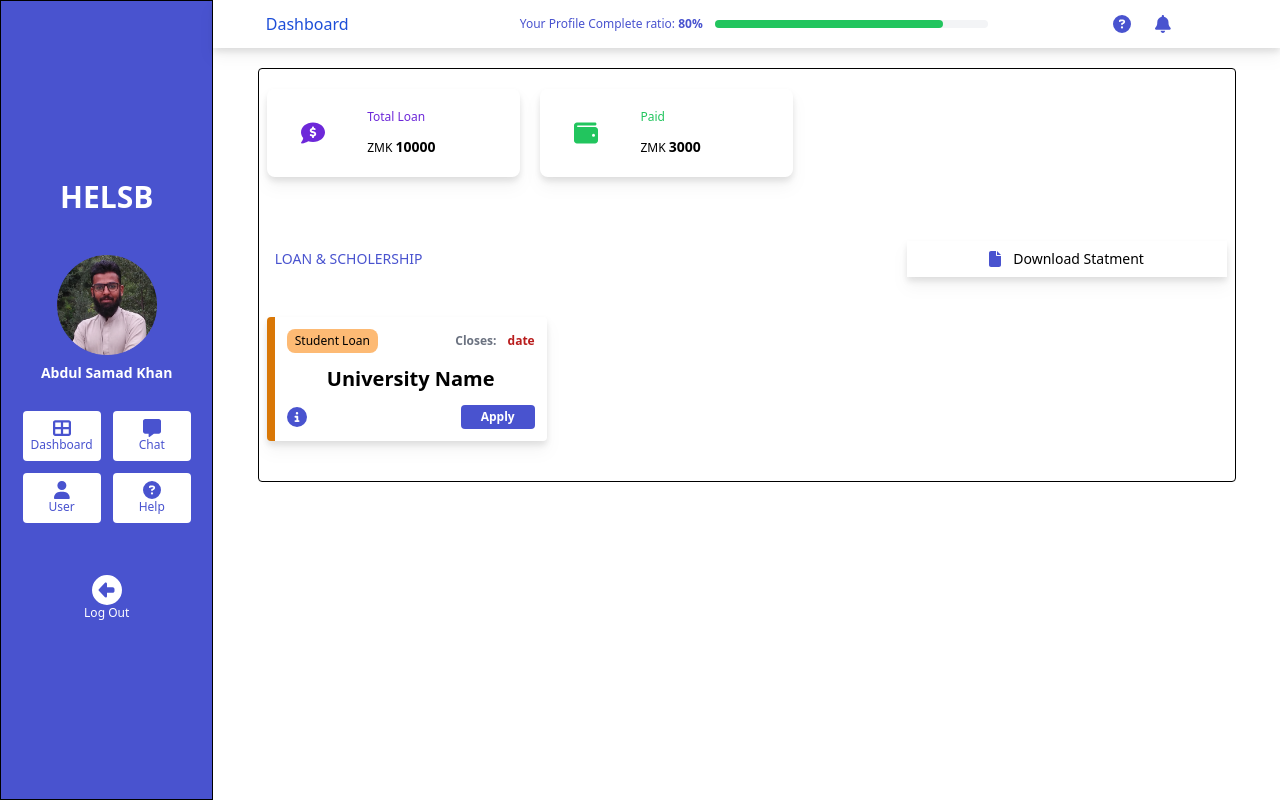
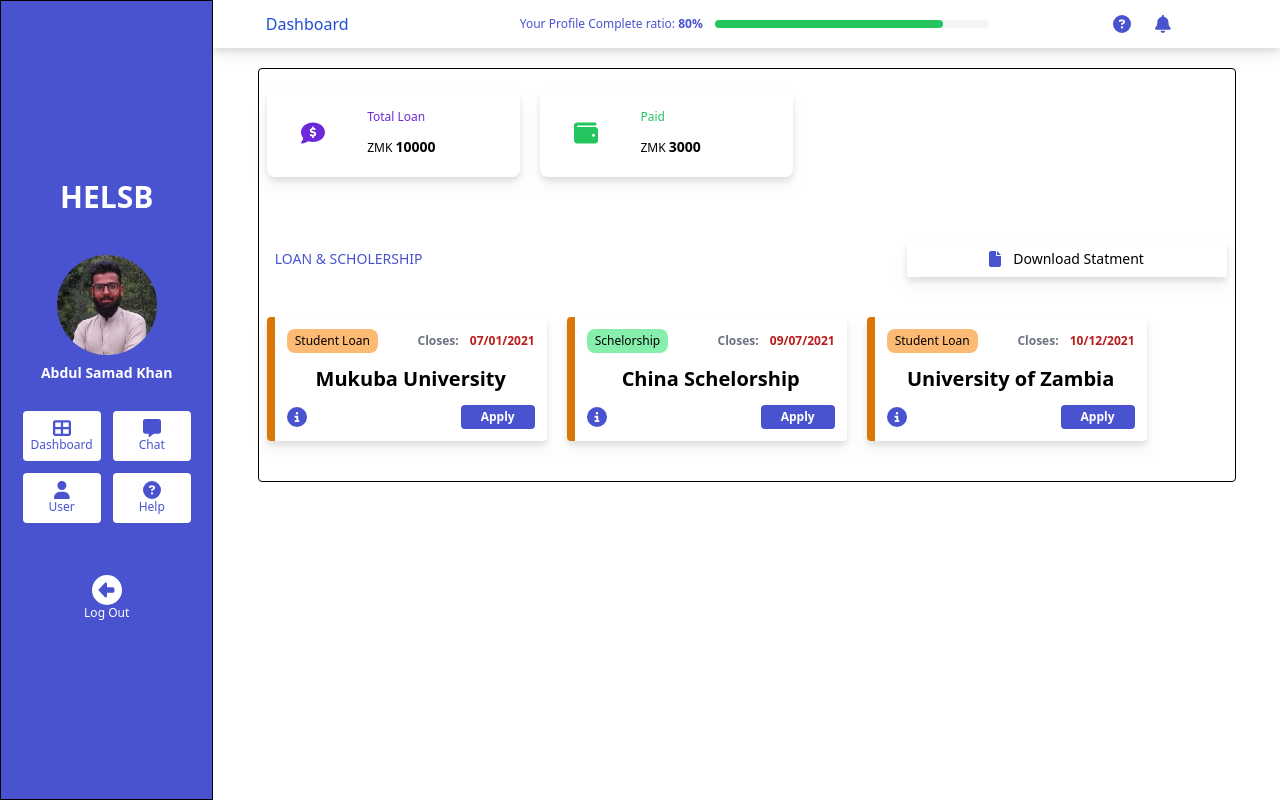
Before and after one commit to AbdulSamad676/Dashboard-in-React, a React (Vite) app: page /dashboard in a window 1280 px wide. Built offline with nearby package versions, Linux system fonts and the light colour scheme.

Commit message:
Cards added

```diff
--- a/src/components/UniCard.jsx
+++ b/src/components/UniCard.jsx
@@ -2,20 +2,24 @@ import { faCircleInfo, faFile } from '@fortawesome/free-solid-svg-icons';
 import { FontAwesomeIcon } from '@fortawesome/react-fontawesome';
 import React from 'react';
 
-function UniCard() {
+function UniCard({ data }) {
+	const { cardLabel, labelBg, cardBorder, date, name } = data;
+
 	return (
-		<div className='rounded  my-5 py-3 secondary-bg drop-shadow-lg box-border border-l-8 border-amber-600'>
-			<div className='flex items-center justify-between  px-3'>
-				<p className='text-xs m-0 rounded-lg bg-orange-300 py-1 px-2'>
-					Student Loan
+		<div
+			className={`rounded  my-5 py-3 secondary-bg drop-shadow-lg box-border ${cardBorder}`}
+		>
+			<div className='flex flex-wrap items-center justify-center sm:justify-between px-3'>
+				<p
+					className={`text-xs m-0 rounded-lg py-1 px-2 text-center ${labelBg}`}
+				>
+					{cardLabel}
 				</p>
 				<p className='m-0 text-xs  text-red-700 font-semibold'>
-					<span className='px-2 text-gray-500 '>Closes:</span> date
+					<span className='px-2 text-gray-500 '>Closes:</span> {date}
 				</p>
 			</div>
-			<h1 className='my-3 text-xl text-center font-semibold'>
-				University Name
-			</h1>
+			<h1 className='my-3 text-xl text-center font-semibold'>{name}</h1>
 			<div className='flex justify-between items-center mx-3'>
 				<FontAwesomeIcon
 					className='primary text-xl'
--- a/src/pages/Dashboard.jsx
+++ b/src/pages/Dashboard.jsx
@@ -5,7 +5,7 @@ import LoansCard from '../components/LoanCard';
 import UniCard from '../components/UniCard';
 
 function Dashboard() {
-	const textColor = 'text-blue-700';
+	// const textColor = 'text-blue-700';
 	const loanData = [
 		{
 			loanStatus: 'Total Loan',
@@ -18,6 +18,30 @@ function Dashboard() {
 			loanCurrency: 'ZMK',
 			payment: '3000',
 			textColor: 'text-green-500',
+		},
+	];
+
+	const uniData = [
+		{
+			cardLabel: 'Student Loan',
+			labelBg: 'bg-orange-300',
+			cardBorder: ' border-l-8 border-amber-600',
+			date: '07/01/2021',
+			name: 'Mukuba University',
+		},
+		{
+			cardLabel: 'Schelorship',
+			labelBg: 'bg-green-300',
+			cardBorder: 'border-l-8 border-amber-600',
+			date: '09/07/2021',
+			name: 'China Schelorship',
+		},
+		{
+			cardLabel: 'Student Loan',
+			labelBg: 'bg-orange-300',
+			cardBorder: 'border-l-8 border-amber-600',
+			date: '10/12/2021',
+			name: 'University of Zambia',
 		},
 	];
 
@@ -41,8 +65,11 @@ function Dashboard() {
 					<p className='p-0 m-0 text-sm'> Download Statment</p>
 				</div>
 			</div>
-			<div className='my-5 grid sm:grid-cols-2 lg:grid-cols-3 gap-y-5 sm:gap-y-0 sm:gap-x-5 w-full sm:w-11/12 box-border '>
-				<UniCard />
+			<div className='my-5 grid sm:grid-cols-2 lg:grid-cols-3 gap-y-5 sm:gap-y-0 sm:gap-x-5 w-full md:w-11/12 sm:w-12/12 box-border '>
+				{uniData?.map(item => {
+					return <UniCard key={item.key} data={item} />;
+				})}
+
 				{/* <LoansCard textColor={textColor} />
 				<LoansCard /> */}
 			</div>
```
